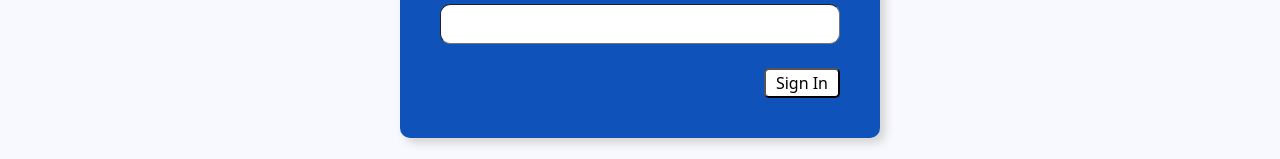
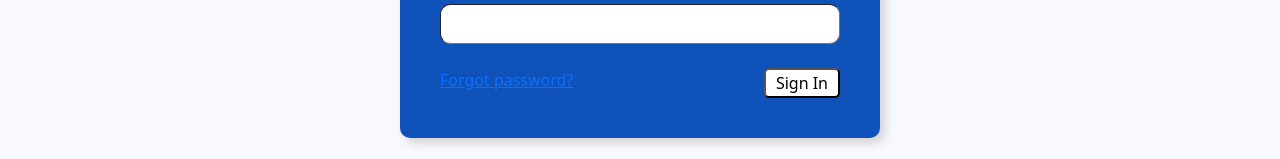
Before and after one commit to A-O-Emmanuel/careerhunt-front-end, a React (Vite) app: page /signin in a window 1280 px wide. Shown: the part 267-426 px from the top of the page. Built offline with nearby package versions, Linux system fonts and the light colour scheme.

Commit message:
added forgotpassword Navlink to the signin component

```diff
--- a/src/components/SignIn.jsx
+++ b/src/components/SignIn.jsx
@@ -1,4 +1,4 @@
-import {Form, redirect, useActionData} from "react-router-dom"
+import {Form, redirect, NavLink, useActionData} from "react-router-dom"
 
 
 function SignIn() {
@@ -18,6 +18,7 @@ const data = useActionData();
                 <br />
                 {data && data.id === '2' && <p>{data.message} </p>}
                 <br />
+                <NavLink to='/forgotpassword'>Forgot password?</NavLink>
                 <button className="signin__form--button">Sign In</button>
             </Form>
             </div>
```
